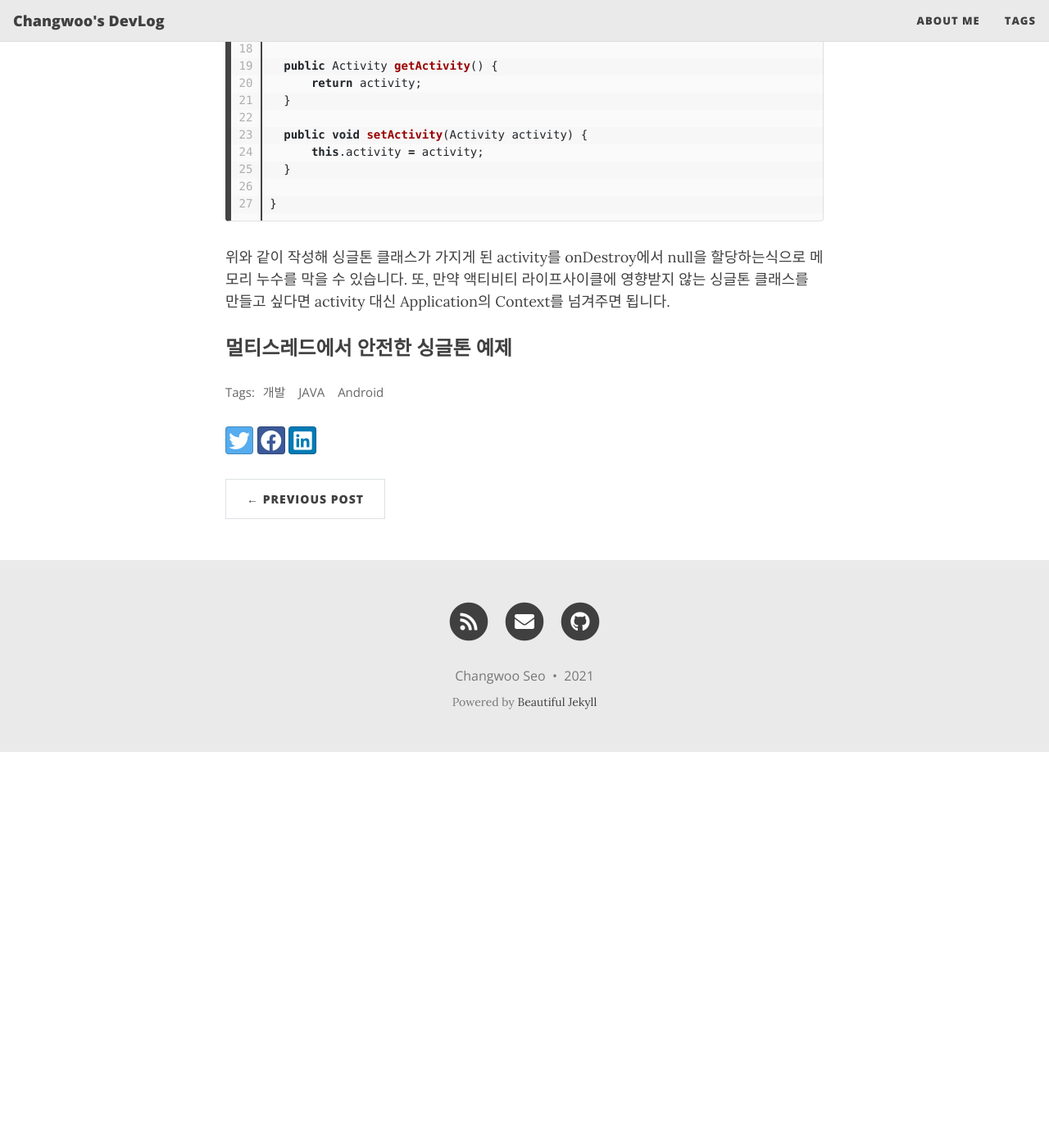
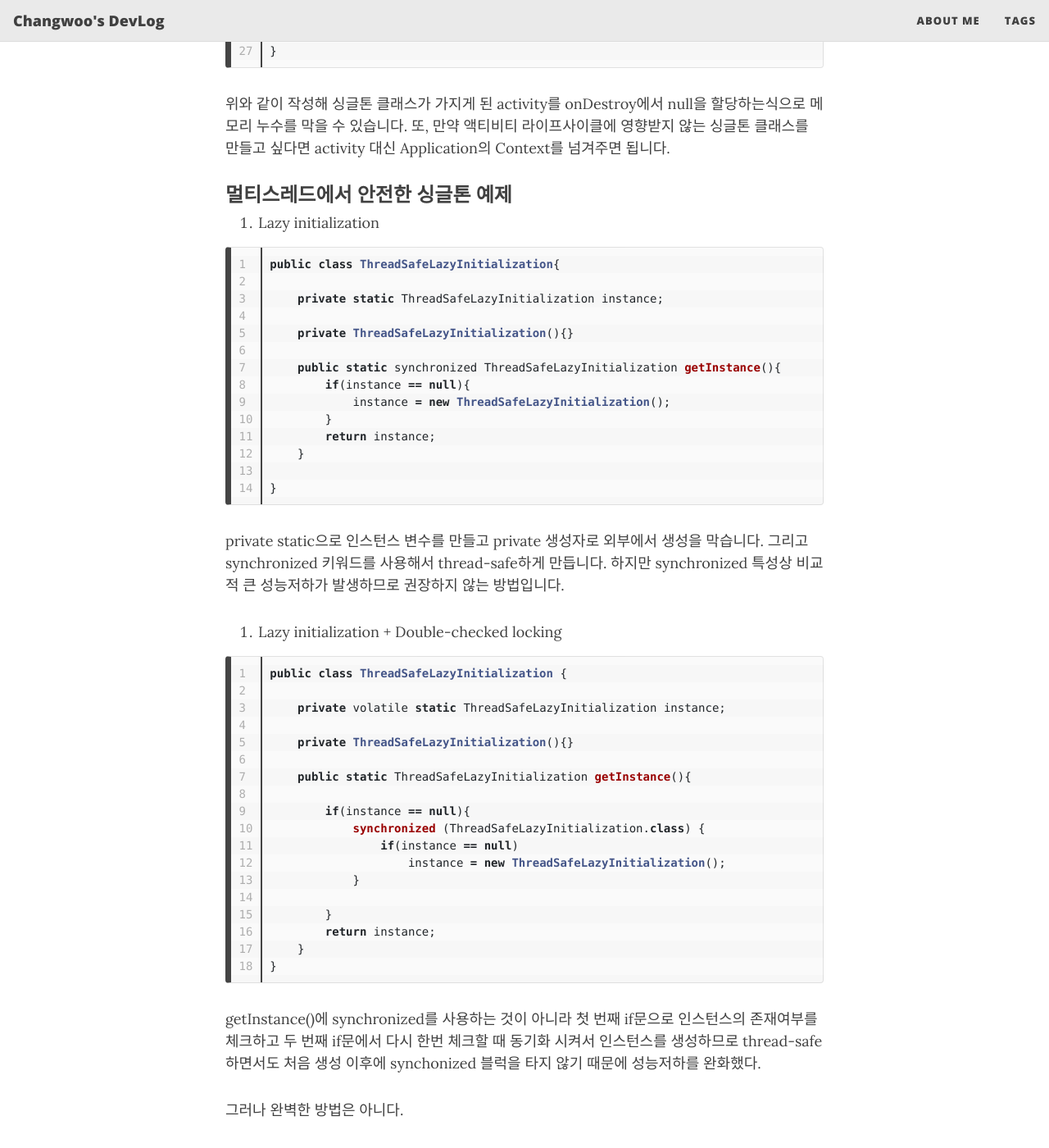
Before and after one commit to scw3812/scw3812.github.io, a Jekyll site: the page built from _posts/2021-01-03-singleton.md, in a window 1280 px wide and 1400 px high, scrolled down 1833 px. Shown: the whole window at 82% size. Built offline with Jekyll 4.4.1, drawn with Linux system fonts in a browser that asks for light colours; nearby versions of some CDN libraries; before the commit the page ends 2750 px from its top, so only the background shows below that; some of the changed text lies outside the part shown.

Commit message:
Update 2021-01-03-singleton.md

```diff
--- a/_posts/2021-01-03-singleton.md
+++ b/_posts/2021-01-03-singleton.md
@@ -77,3 +73,79 @@ public class DataManager {
 또, 만약 액티비티 라이프사이클에 영향받지 않는 싱글톤 클래스를 만들고 싶다면 activity 대신 Application의 Context를 넘겨주면 됩니다.
 
 ### 멀티스레드에서 안전한 싱글톤 예제
+
+1. Lazy initialization
+
+{% highlight javascript linenos %}
+public class ThreadSafeLazyInitialization{
+
+    private static ThreadSafeLazyInitialization instance;
+
+    private ThreadSafeLazyInitialization(){}
+
+    public static synchronized ThreadSafeLazyInitialization getInstance(){
+        if(instance == null){
+            instance = new ThreadSafeLazyInitialization();
+        }
+        return instance;
+    }
+
+}
+{% endhighlight %}
+
+private static으로 인스턴스 변수를 만들고 private 생성자로 외부에서 생성을 막습니다. 그리고 synchronized 키워드를 사용해서 thread-safe하게 만듭니다.
+하지만 synchronized 특성상 비교적 큰 성능저하가 발생하므로 권장하지 않는 방법입니다.
+
+2. Lazy initialization + Double-checked locking
+
+{% highlight javascript linenos %}
+public class ThreadSafeLazyInitialization {
+
+    private volatile static ThreadSafeLazyInitialization instance;
+
+    private ThreadSafeLazyInitialization(){}
+
+    public static ThreadSafeLazyInitialization getInstance(){
+
+        if(instance == null){
+            synchronized (ThreadSafeLazyInitialization.class) {
+                if(instance == null)
+                    instance = new ThreadSafeLazyInitialization();
+            }
+
+        }
+        return instance;
+    }
+}
+{% endhighlight %}
+
+getInstance()에 synchronized를 사용하는 것이 아니라 첫 번째 if문으로 인스턴스의 존재여부를 체크하고 두 번째 if문에서 다시 한번 체크할 때 동기화 시켜서 인스턴스를 생성하므로 thread-safe하면서도 처음 생성 이후에 synchonized 블럭을 타지 않기 때문에 성능저하를 완화했다.
+
+그러나 완벽한 방법은 아니다.
+
+3. Initialization on demand holder idiom (holder에 의한 초기화)
+
+클래스안에 클래스(Holder)를 두어 JVM의 Class loader 매커니즘과 Class가 로드되는 시점을 이용한 방법
+
+{% highlight javascript linenos %}
+public class Something {
+    private Something() {
+    }
+
+    private static class LazyHolder {
+        public static final Something INSTANCE = new Something();
+    }
+
+    public static Something getInstance() {
+        return LazyHolder.INSTANCE;
+    }
+}
+{% endhighlight %}
+
+개발자가 직접 동기화 문제에 대해 코드를 작성하고 문제를 회피하려 한다면 프로그램 구조가 그 만큼 복잡해지고 비용 문제가 생길 수 있고 특히 정확하지 못한 경우가 많다.(100%가 아닐수 있음)
+
+그런데 이 방법은 JVM의 클래스 초기화 과정에서 보장되는 원자적 특성을 이용하여 싱글턴의 초기화 문제에 대한 책임을 JVM에 떠넘긴다.
+
+holder안에 선언된 instance가 static이기 때문에 클래스 로딩시점에 한번만 호출될 것이며 final을 사용해 다시 값이 할당되지 않도록 만든 방법.
+
+가장 많이 사용하고 일반적인 Singleton 클래스 사용 방법이다.
```
Also changed, not shown: other parts of _posts/2021-01-03-singleton.md (+1 -5 lines).
